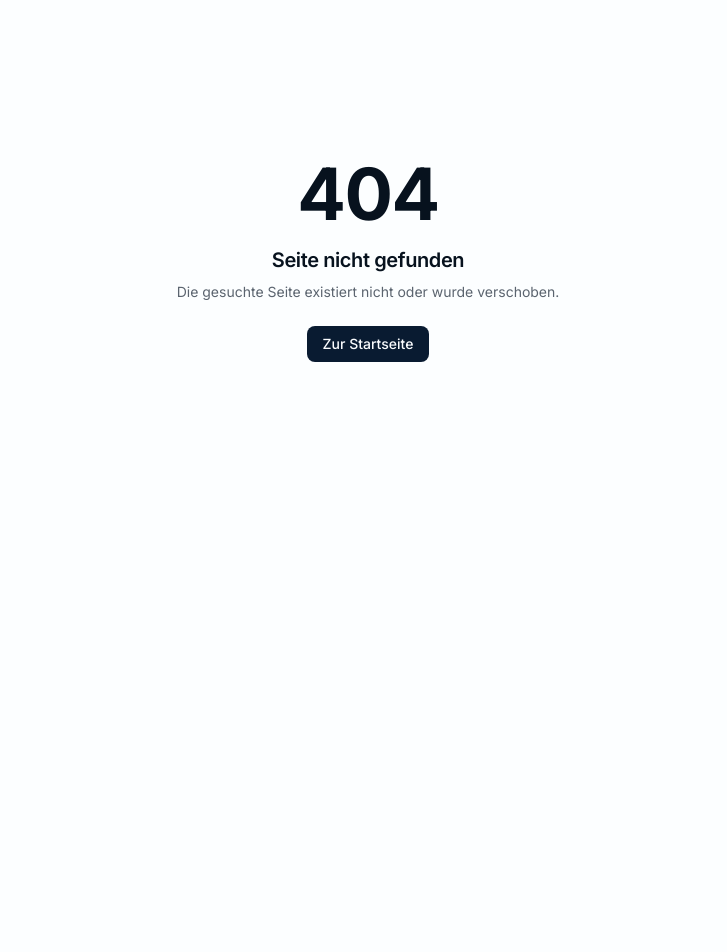
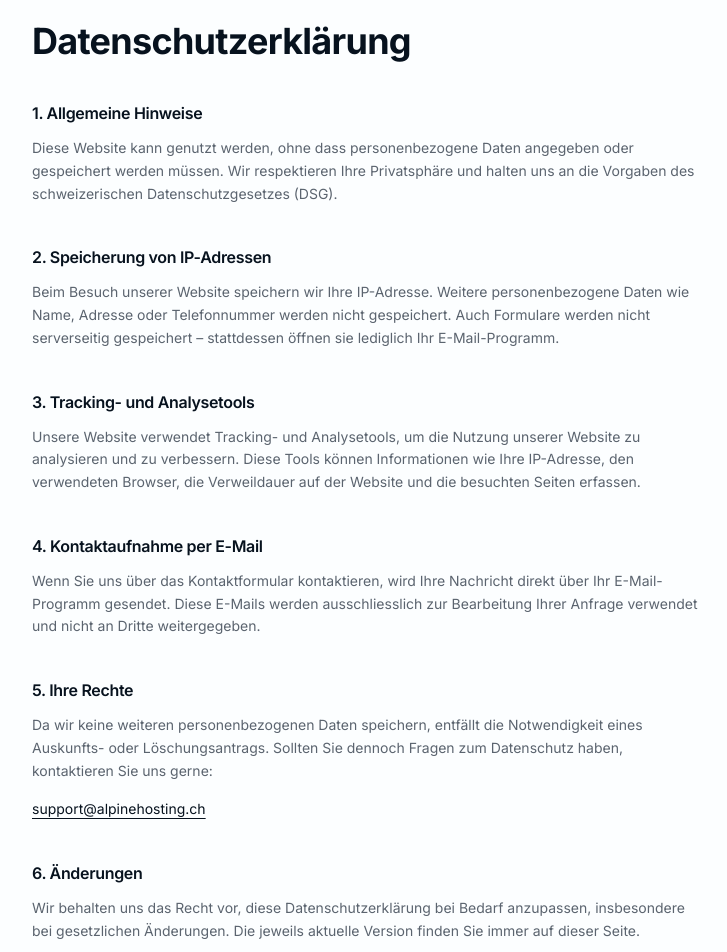
Before and after one commit to ScR420/alpinehosting, a Next.js app: page /datenschutz in a window 1280 px wide. Before the commit this address had no page. Shown: the part 140-1092 px from the top of the page, without its empty margins (272-999 px from the left). Before the commit the page ends 800 px from the top, so only its background shows below. Built offline with nearby package versions, Linux system fonts and the light colour scheme.

Commit message:
Add files via upload

```diff
--- /dev/null
+++ b/src/app/datenschutz/page.tsx
@@ -0,0 +1,105 @@
+import type { Metadata } from "next";
+import { Layout } from "@/components/site/Layout";
+
+export const metadata: Metadata = {
+  title: "Datenschutzerklärung – AlpineHosting",
+  description: "Informationen zum Datenschutz bei AlpineHosting.",
+};
+
+export default function DatenschutzPage() {
+  return (
+    <Layout>
+      <section className="container-page py-16 md:py-24">
+        <div className="mx-auto max-w-2xl">
+          <h1 className="text-3xl font-bold md:text-4xl">
+            Datenschutzerklärung
+          </h1>
+
+          <div className="mt-10 space-y-10 text-sm leading-relaxed text-muted-foreground">
+            <div>
+              <h2 className="text-base font-semibold text-foreground mb-3">
+                1. Allgemeine Hinweise
+              </h2>
+              <p>
+                Diese Website kann genutzt werden, ohne dass personenbezogene
+                Daten angegeben oder gespeichert werden müssen. Wir respektieren
+                Ihre Privatsphäre und halten uns an die Vorgaben des
+                schweizerischen Datenschutzgesetzes (DSG).
+              </p>
+            </div>
+
+            <div>
+              <h2 className="text-base font-semibold text-foreground mb-3">
+                2. Speicherung von IP-Adressen
+              </h2>
+              <p>
+                Beim Besuch unserer Website speichern wir Ihre IP-Adresse.
+                Weitere personenbezogene Daten wie Name, Adresse oder
+                Telefonnummer werden nicht gespeichert. Auch Formulare werden
+                nicht serverseitig gespeichert – stattdessen öffnen sie lediglich
+                Ihr E-Mail-Programm.
+              </p>
+            </div>
+
+            <div>
+              <h2 className="text-base font-semibold text-foreground mb-3">
+                3. Tracking- und Analysetools
+              </h2>
+              <p>
+                Unsere Website verwendet Tracking- und Analysetools, um die
+                Nutzung unserer Website zu analysieren und zu verbessern. Diese
+                Tools können Informationen wie Ihre IP-Adresse, den verwendeten
+                Browser, die Verweildauer auf der Website und die besuchten
+                Seiten erfassen.
+              </p>
+            </div>
+
+            <div>
+              <h2 className="text-base font-semibold text-foreground mb-3">
+                4. Kontaktaufnahme per E-Mail
+              </h2>
+              <p>
+                Wenn Sie uns über das Kontaktformular kontaktieren, wird Ihre
+                Nachricht direkt über Ihr E-Mail-Programm gesendet. Diese E-Mails
+                werden ausschliesslich zur Bearbeitung Ihrer Anfrage verwendet
+                und nicht an Dritte weitergegeben.
+              </p>
+            </div>
+
+            <div>
+              <h2 className="text-base font-semibold text-foreground mb-3">
+                5. Ihre Rechte
+              </h2>
+              <p>
+                Da wir keine weiteren personenbezogenen Daten speichern,
+                entfällt die Notwendigkeit eines Auskunfts- oder
+                Löschungsantrags. Sollten Sie dennoch Fragen zum Datenschutz
+                haben, kontaktieren Sie uns gerne:
+              </p>
+
+              <p className="mt-4">
+                <a
+                  href="mailto:support@alpinehosting.ch"
+                  className="text-foreground underline underline-offset-4 hover:text-accent transition-colors"
+                >
+                  support@alpinehosting.ch
+                </a>
+              </p>
+            </div>
+
+            <div>
+              <h2 className="text-base font-semibold text-foreground mb-3">
+                6. Änderungen
+              </h2>
+              <p>
+                Wir behalten uns das Recht vor, diese Datenschutzerklärung bei
+                Bedarf anzupassen, insbesondere bei gesetzlichen Änderungen. Die
+                jeweils aktuelle Version finden Sie immer auf dieser Seite.
+              </p>
+            </div>
+          </div>
+        </div>
+      </section>
+    </Layout>
+  );
+}
--- /dev/null
+++ b/src/app/impressum/page.tsx
@@ -0,0 +1,69 @@
+import type { Metadata } from "next";
+import { Layout } from "@/components/site/Layout";
+
+export const metadata: Metadata = {
+  title: "Impressum – AlpineHosting",
+  description: "Impressum und rechtliche Hinweise von AlpineHosting.",
+};
+
+export default function ImpressumPage() {
+  return (
+    <Layout>
+      <section className="container-page py-16 md:py-24">
+        <div className="mx-auto max-w-2xl">
+          <h1 className="text-3xl font-bold md:text-4xl">Impressum</h1>
+
+          <div className="mt-10 space-y-10 text-sm leading-relaxed text-muted-foreground">
+            <div>
+              <h2 className="text-base font-semibold text-foreground mb-3">
+                Verantwortlich für den Inhalt dieser Website
+              </h2>
+
+              <address className="not-italic space-y-1">
+                <p>Raffael Schären</p>
+                <p>Rietweg 31</p>
+                <p>8477 Oberstammheim</p>
+                <p>Schweiz</p>
+
+                <p className="pt-2">
+                  E-Mail:{" "}
+                  <a
+                    href="mailto:support@alpinehosting.ch"
+                    className="text-foreground underline underline-offset-4 hover:text-accent transition-colors"
+                  >
+                    support@alpinehosting.ch
+                  </a>
+                </p>
+              </address>
+            </div>
+
+            <div>
+              <h2 className="text-base font-semibold text-foreground mb-3">
+                Haftungsausschluss
+              </h2>
+
+              <p>
+                Alle Inhalte dieser Website wurden mit grösster Sorgfalt
+                erstellt. Für die Richtigkeit, Vollständigkeit und Aktualität
+                der Inhalte übernehmen wir jedoch keine Gewähr.
+              </p>
+            </div>
+
+            <div>
+              <h2 className="text-base font-semibold text-foreground mb-3">
+                Urheberrecht
+              </h2>
+
+              <p>
+                Die auf dieser Website veröffentlichten Inhalte und Werke
+                unterliegen dem schweizerischen Urheberrecht. Die
+                Vervielfältigung, Bearbeitung oder Verbreitung ist ohne
+                schriftliche Zustimmung nicht gestattet.
+              </p>
+            </div>
+          </div>
+        </div>
+      </section>
+    </Layout>
+  );
+}
```
